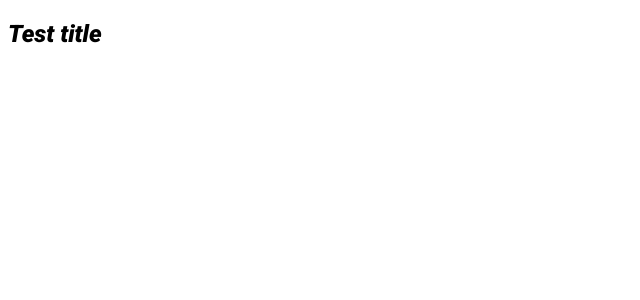
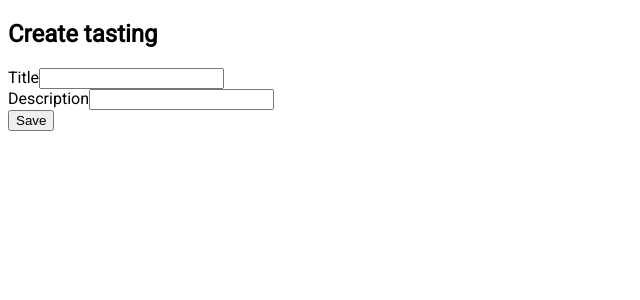
Before and after one commit to thinkfix/winetasting, a React (Create React App) app: page / in a window 1280 px wide. Shown: the top 300 px of the page, without its empty margins (0-640 px from the left). Built offline with nearby package versions, Linux system fonts and the light colour scheme.

Commit message:
task/01: - add redux - create actions - create reducers

```diff
--- a/package.json
+++ b/package.json
@@ -9,7 +9,12 @@
     "antd": "^4.16.13",
     "react": "^17.0.2",
     "react-dom": "^17.0.2",
+    "react-redux": "^7.2.6",
+    "react-router": "^6.0.2",
+    "react-router-dom": "6",
     "react-scripts": "4.0.3",
+    "redux": "^4.1.2",
+    "redux-thunk": "^2.4.0",
     "web-vitals": "^1.0.1"
   },
   "scripts": {
--- a/src/App.js
+++ /dev/null
@@ -1,15 +0,0 @@
-import { Typography } from 'antd';
-
-import './App.css';
-
-const {Title} = Typography
-
-function App() {
-  return (
-    <Typography>
-      <Title>Test title</Title>
-    </Typography>
-  );
-}
-
-export default App;
--- /dev/null
+++ b/src/actions/index.js
@@ -0,0 +1,58 @@
+export const createTasting = (tasting) => {
+    return {
+        type: 'CREATE_TASTING',
+        payload: tasting
+    }
+}
+
+export const deleteTasting = (id) => {
+    return {
+        type: 'DELETE_TASTING',
+        payload: {
+            id: id
+        }
+    }
+}
+
+
+
+//
+// export const addWine = (wine) => {
+//     return {
+//         type: 'ADD_WINE',
+//         payload: wine
+//     }
+// }
+//
+// export const deleteWine = (wine) => {
+//     return {
+//         type: 'DELETE_WINE',
+//         payload: wine
+//     }
+// }
+//
+// export const updateWine = (wine) => {
+//     return {
+//         type: 'UPDATE_WINE',
+//         payload: wine
+//     }
+// }
+//
+// export const addResult = (result) => {
+//     return {
+//         type: 'ADD_RESULT',
+//         payload: result
+//     }
+// }
+// export const deleteResult = (result) => {
+//     return {
+//         type: 'DELETE_RESULT',
+//         payload: result
+//     }
+// }
+// export const updateResult = (result) => {
+//     return {
+//         type: 'UPDATE_RESULT',
+//         payload: result
+//     }
+// }
--- /dev/null
+++ b/src/components/App.js
@@ -0,0 +1,16 @@
+import React from "react";
+
+import './App.css';
+import CreateTasting from "./CreateTasting";
+import TastingList from "./TastingList";
+
+function App() {
+    return (
+        <>
+            <CreateTasting />
+            <TastingList />
+        </>
+    );
+}
+
+export default App;
--- /dev/null
+++ b/src/components/CreateTasting.js
@@ -0,0 +1,47 @@
+import React, {useRef, useState} from "react";
+import {connect} from "react-redux";
+import { createTasting } from '../actions';
+
+const CreateTasting = (props) => {
+    const titleEl = useRef(null);
+    const descEl = useRef(null);
+    const [id, setId] = useState(0);
+
+    const createTastingHandler = () => {
+        if (titleEl.current.value) {
+            props.createTasting({
+                id: id,
+                title: titleEl.current.value,
+                description: descEl.current.value
+            })
+            //TODO how to clear fields properly
+            titleEl.current.value = null;
+            descEl.current.value = null;
+            setId(id+1);
+        }
+    }
+
+    return (
+        <>
+            <h2>Create tasting</h2>
+
+                <label htmlFor="title">Title</label>
+                <input type="text" ref={titleEl} name="title"/>
+                <br/>
+                <label htmlFor="description">Description</label>
+                <input type="text" ref={descEl} name="description"/>
+                <br/>
+                <button
+                    onClick={createTastingHandler}
+                >Save</button>
+
+        </>
+    )
+}
+
+
+const mapStateToProps = (state) => {
+    return {tasting: state.tasting}
+}
+
+export default connect(mapStateToProps, {createTasting})(CreateTasting);
--- /dev/null
+++ b/src/components/TastingList.js
@@ -0,0 +1,32 @@
+import React from "react";
+import {connect} from "react-redux";
+import {deleteTasting} from "../actions";
+
+const TastingList = (props) => {
+
+    const {tasting} = props;
+
+    const tastingList = tasting.map((item) => {
+        return <li key={item.id}>
+            <h3>{item.title}</h3>
+            <p>{item.description}</p>
+
+            <span>Edit</span>
+            <span onClick={() => props.deleteTasting(item.id)}>Delete</span>
+        </li>
+    });
+
+    return (
+        <ul>
+            {tastingList}
+        </ul>
+    )
+}
+
+const mapStateToProps = (state) => {
+    return {
+        tasting: state.tasting
+    }
+}
+
+export default connect(mapStateToProps, {deleteTasting})(TastingList) ;
--- a/src/index.js
+++ b/src/index.js
@@ -1,11 +1,19 @@
 import React from 'react';
 import ReactDOM from 'react-dom';
-import App from './App';
+import App from './components/App';
+import { Provider } from "react-redux";
+import { createStore, applyMiddleware } from "redux";
+import thunk from "redux-thunk";
+import reducers from './reducers'
+
+const store = createStore(reducers, applyMiddleware(thunk));
 
 
 ReactDOM.render(
-  <React.StrictMode>
-    <App />
-  </React.StrictMode>,
-  document.getElementById('root')
+    <React.StrictMode>
+        <Provider store={store}>
+            <App/>
+        </Provider>
+    </React.StrictMode>,
+    document.getElementById('root')
 );
--- /dev/null
+++ b/src/reducers/index.js
@@ -0,0 +1,6 @@
+import { combineReducers } from "redux";
+import tastingReducer from "./tastingReducer";
+
+export default combineReducers({
+    tasting: tastingReducer
+});
--- /dev/null
+++ b/src/reducers/tastingReducer.js
@@ -0,0 +1,12 @@
+export default (state = [] ,action) => {
+    switch (action.type) {
+        case 'CREATE_TASTING':
+            return [...state, action.payload];
+        case 'DELETE_TASTING':
+            return state.filter((tasting) => {
+                return tasting.id !== action.payload.id
+            })
+        default:
+            return state;
+    }
+}
```
Also changed, not shown: src/components/App.css (renamed from src/App.css), 1 other file (tests, documents, lock files or other folders).
